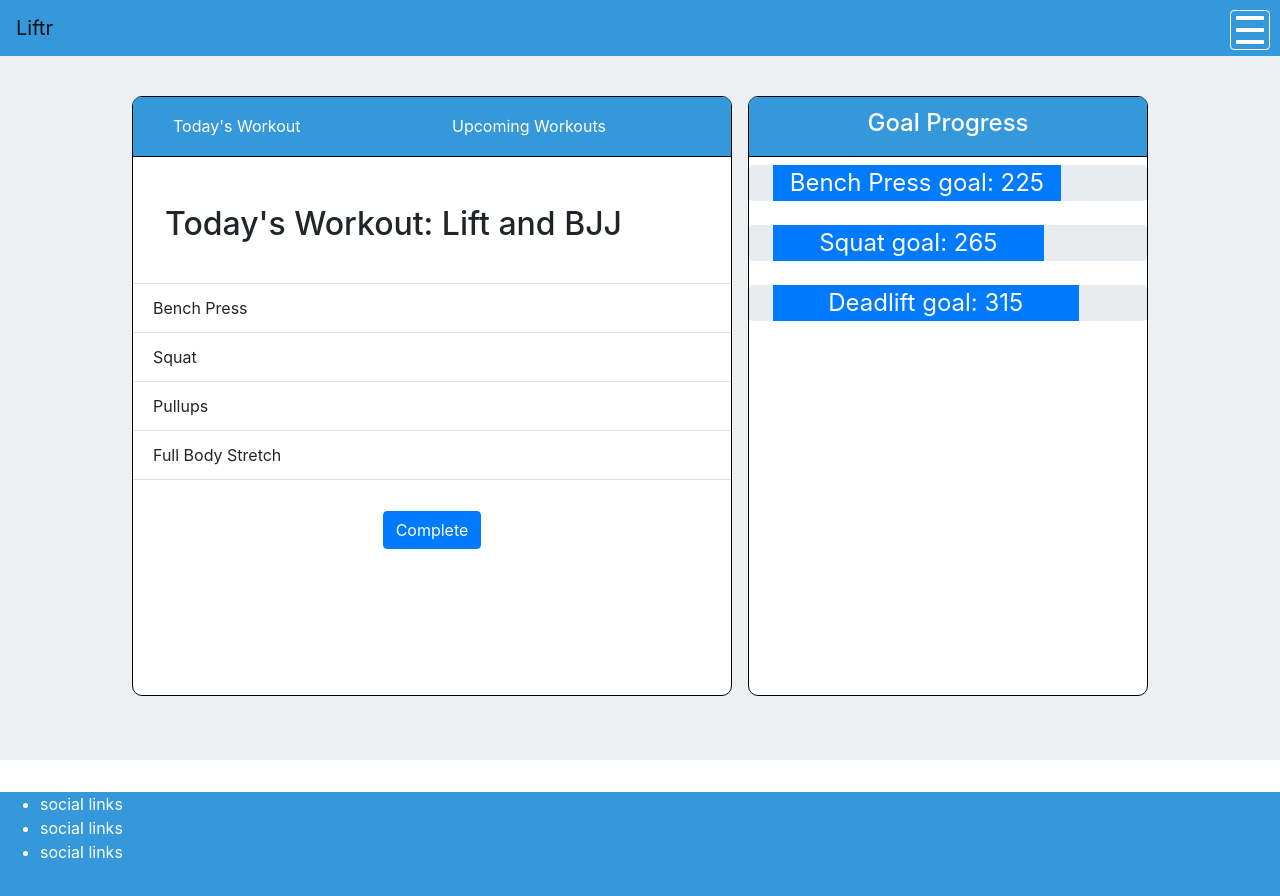
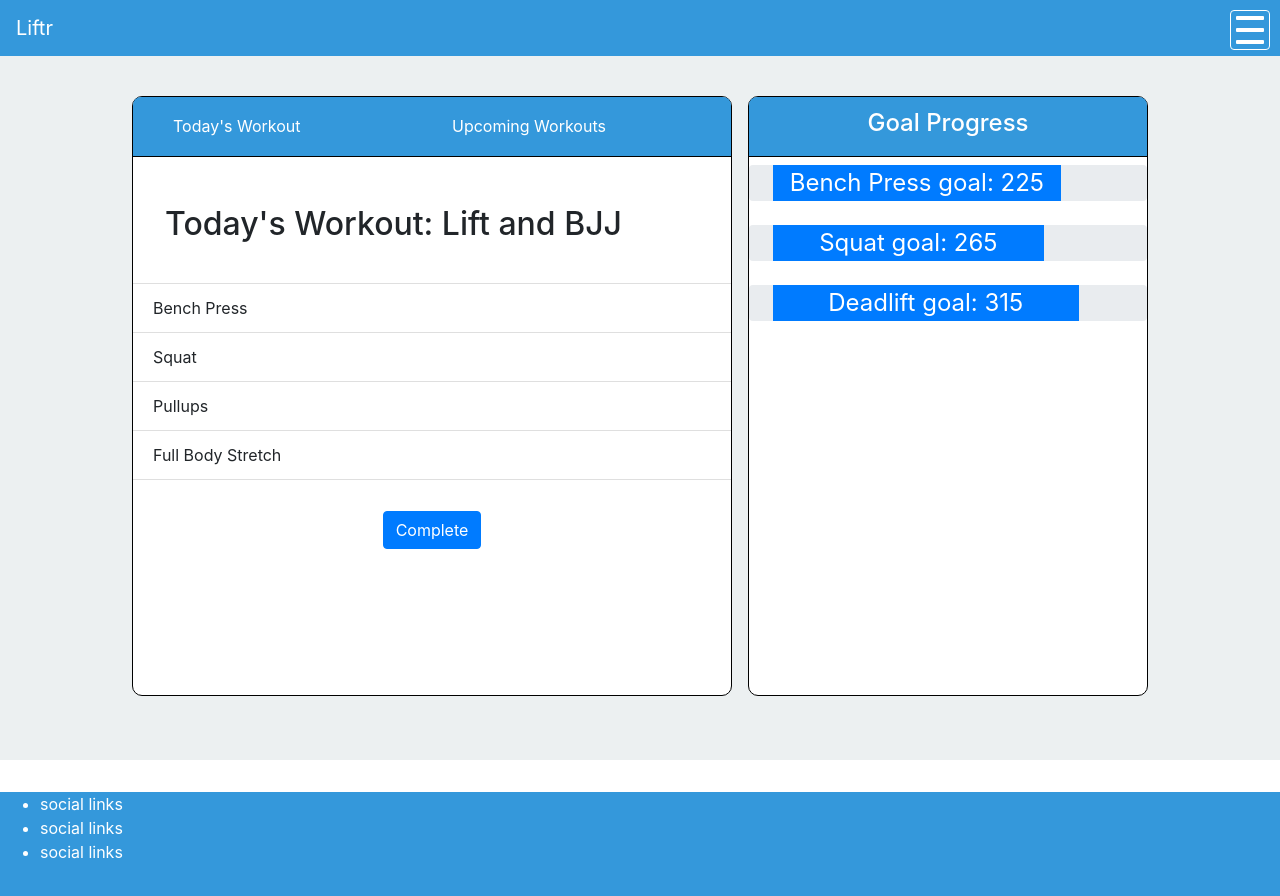
Before and after one commit to grantfogle/liftr-front-end, a React (Create React App) app: page / in a window 1280 px wide. Shown: the top 896 px of the page. Built offline with nearby package versions, Linux system fonts and the light colour scheme.

Commit message:
updated text in logo

```diff
--- a/src/components/Navigation.js
+++ b/src/components/Navigation.js
@@ -8,7 +8,7 @@ const Navigation = ({ toggleSideMenu }) => {
             <nav>
                 {/* <Navbar fixed="top" bg="dark" variant="dark"> */}
                 <Navbar fixed="top">
-                    <Navbar.Brand href="#home">
+                    <Navbar.Brand href="#home" className="text-white">
                         Liftr
                     </Navbar.Brand>
                     <div className="hamburger" onClick={toggleSideMenu}>
```
